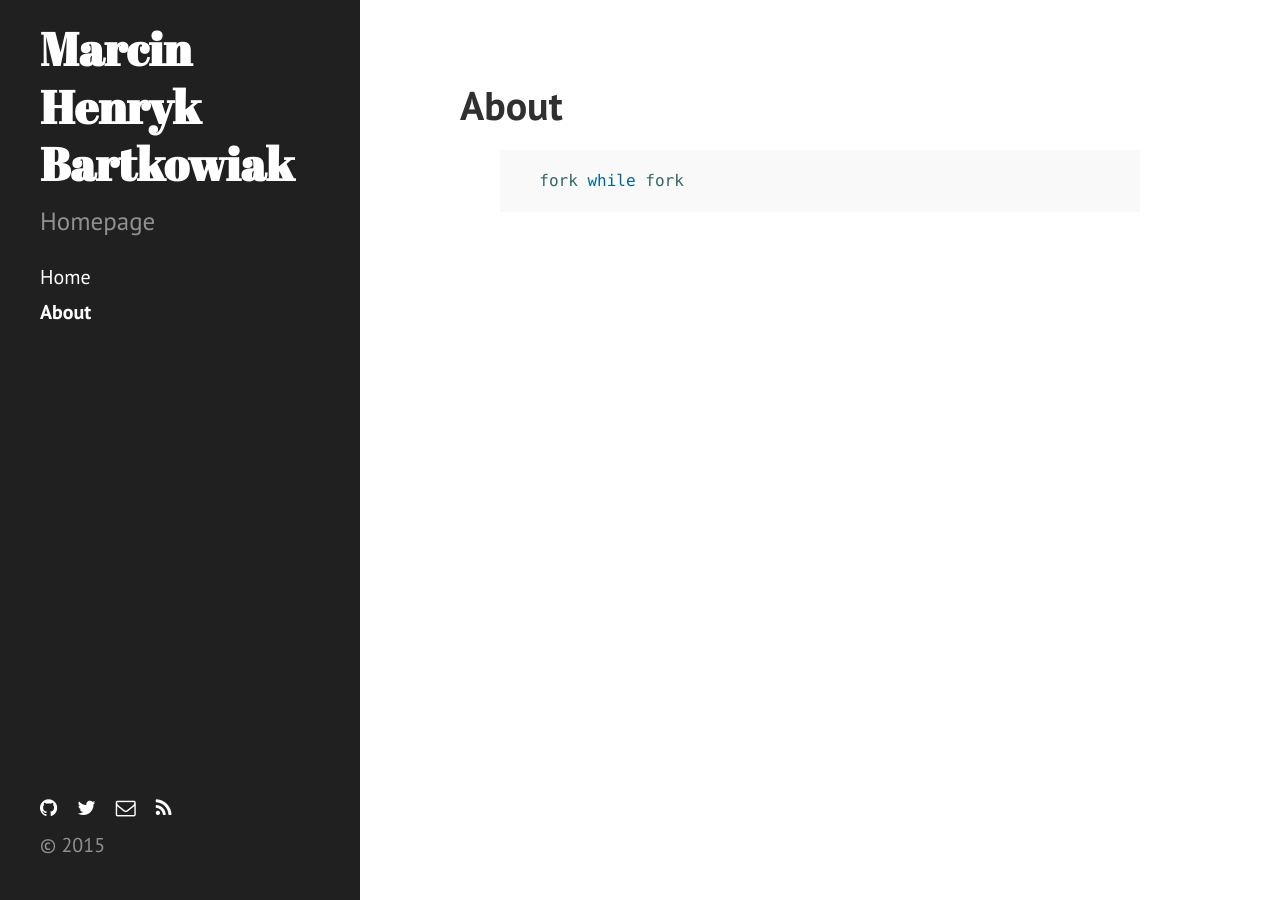
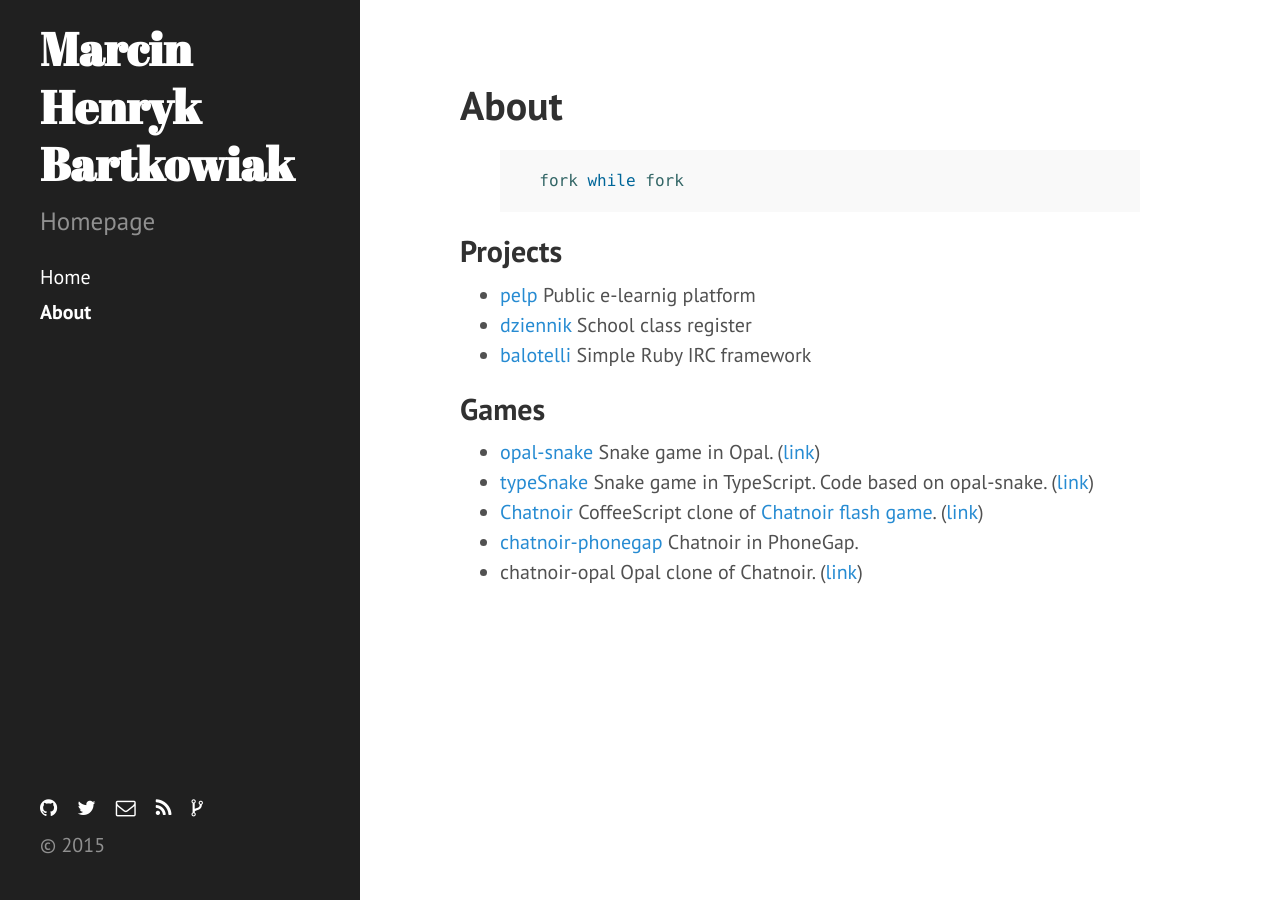
Before and after one commit to mhib/mhib.github.io, a Jekyll site: the page built from about.md, in a window 1280 px wide. Built offline with Jekyll 4.4.1, drawn with Linux system fonts in a browser that asks for light colours.

Commit message:
Updated about.md

```diff
--- a/_includes/sidebar.html
+++ b/_includes/sidebar.html
@@ -86,8 +86,13 @@
         </li>
       {% endif %}
         <li>
-          <a href="/feed.xml" class="fa fa-rss">
+          <a href="{{ site.baseurl }}feed.xml" class="fa fa-rss">
             <span class="label">RSS</span>
+          </a>
+        </li>
+        <li>
+          <a href="https://github.com/mhib/mhib.github.io" class="fa fa-code-fork">
+            <span class="label">Source</span>
           </a>
         </li>
       </ul>
--- a/_layouts/default.html
+++ b/_layouts/default.html
@@ -1,5 +1,5 @@
 <!DOCTYPE html>
-<html lang="en-us">
+<html lang="en-gb">
 
   {% include head.html %}
 
--- a/about.md
+++ b/about.md
@@ -5,3 +5,24 @@ title: About
 {% highlight ruby %}
   fork while fork
 {% endhighlight %}
+
+##Projects
+* [pelp](https://github.com/ii-lo/pelp)
+Public e-learnig platform
+* [dziennik](https://github.com/mhib/dziennik)
+School class register
+* [balotelli](https://github.com/mhib/balotelli)
+Simple Ruby IRC framework
+
+
+##Games
+* [opal-snake](https://github.com/mhib/opal-snake)
+Snake game in Opal. ([link](http://snakes.bitballoon.com/))
+* [typeSnake](https://github.com/mhib/typeSnake)
+Snake game in TypeScript. Code based on opal-snake. ([link](http://typesnake.bitballoon.com/))
+* [Chatnoir](https://github.com/mhib/chatnoir)
+CoffeeScript clone of [Chatnoir flash game](http://www.gamedesign.jp/flash/chatnoir/chatnoir.html). ([link](http://chatnoir.bitballoon.com/))
+* [chatnoir-phonegap](https://github.com/mhib/chatnoir-phonegap)
+Chatnoir in PhoneGap.
+* chatnoir-opal
+Opal clone of Chatnoir. ([link](http://chatnoir-opal.bitballoon.com/))
```
